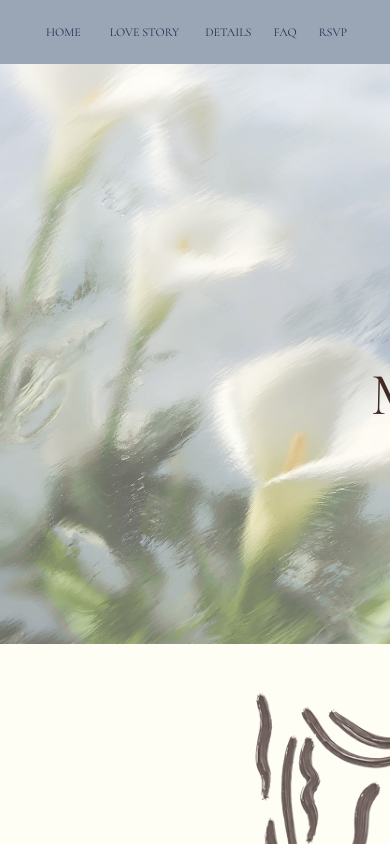
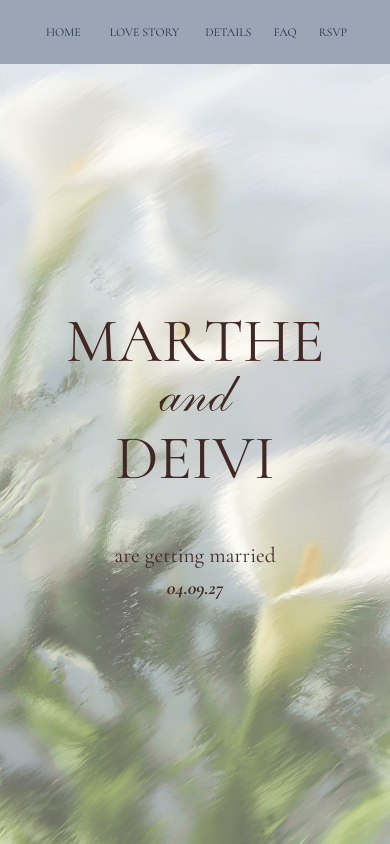
Before and after one commit to Russamadda/weddinginvitation, a Next.js app: page / in a window 390 px wide. Shown: the top 844 px of the page. Built offline with nearby package versions, Linux system fonts and the light colour scheme; no server answers.

Commit message:
Improve mobile hero sizing and header safe area

```diff
--- a/app/globals.css
+++ b/app/globals.css
@@ -19,7 +19,7 @@ h1, h2, p { margin: 0; font-weight: 400; }
 a { color: inherit; text-decoration: none; }
 a:focus-visible { outline: 2px solid #1d2e4d; outline-offset: 5px; }
 img { display: block; max-width: none; }
-.site-header { height: 84px; background: #9aa5b6; display: grid; place-items: center; }
+.site-header { height: calc(84px + env(safe-area-inset-top, 0px)); padding-top: env(safe-area-inset-top, 0px); background: #9aa5b6; display: grid; place-items: center; }
 .site-header nav { display: flex; align-items: center; gap: 20.484px; color: #1d2e4d; font: 400 13.3333px/18px "Cormorant SC", Georgia, serif; text-transform: uppercase; }
 .site-header nav a { text-align: center; flex-shrink: 0; }
 .site-header nav a:nth-child(1) { width: 47.8929px; }
@@ -104,11 +104,17 @@ img { display: block; max-width: none; }
 
 /* Scale the original centered composition, retaining its artwork and line breaks. */
 @media (max-width: 600px) {
-  .site-header { height: 64px; }
+  .site-header { height: calc(64px + env(safe-area-inset-top, 0px)); }
   .site-header nav { gap: 16px; font-size: 12px; }
-  .hero { height: 580px; }
+  .hero { height: calc(100svh - 64px - env(safe-area-inset-top, 0px)); min-height: 440px; }
   .hero-art { background-size: cover; background-position: center; }
-  .hero-content, .invitation-artboard, .countdown-artboard, .rsvp-artboard { margin: 0; left: 50%; transform: translateX(-50%) scale(calc(100vw / 600px)); transform-origin: center top; }
+  .invitation-artboard, .countdown-artboard, .rsvp-artboard { margin: 0; left: 50%; transform: translateX(-50%) scale(calc(100vw / 600px)); transform-origin: center top; }
+  .hero-content { width: 100%; height: 100%; padding: 32px 24px; display: flex; flex-direction: column; align-items: center; justify-content: center; gap: 48px; }
+  .hero h1 { width: 100%; font-size: clamp(54px, 16vw, 84px); line-height: 1.12; }
+  .hero h1 span { position: static; display: block; }
+  .hero h1 .name-and { font-size: .95em; line-height: .8; }
+  .marriage-line { position: static; font-size: clamp(20px, 5.5vw, 28px); line-height: 1.3; }
+  .marriage-line time { display: inline-block; margin-top: 6px; font-size: .9em; }
   .home-intro { height: calc(100vw * 798 / 600); }
   .countdown { height: calc(100vw * 132 / 600); }
   .home-rsvp { height: calc(100vw * 852 / 600); }
@@ -363,6 +369,7 @@ img { display: block; max-width: none; }
 .sr-only { position: absolute; width: 1px; height: 1px; padding: 0; overflow: hidden; clip-path: inset(50%); white-space: nowrap; }
 .hero-letter { display: inline-block; font-style: inherit; animation: written-reveal .75s cubic-bezier(.22,.61,.36,1) both; animation-delay: var(--letter-delay); }
 .hero h1 .hero-letter { animation-duration: 1.2s; }
+.marriage-line .hero-letter { animation-duration: .45s; }
 @keyframes written-reveal { from { opacity: 0; clip-path: inset(0 100% 0 0); translate: 0 3px; } to { opacity: 1; clip-path: inset(0 -35% 0 -35%); translate: 0 0; } }
 .reveal-ready { opacity: 0; translate: 0 10px; transition: opacity .85s ease, translate .85s cubic-bezier(.22,.61,.36,1); }
 .reveal-visible { opacity: 1; translate: 0 0; }
--- a/app/layout.tsx
+++ b/app/layout.tsx
@@ -1,6 +1,13 @@
-import type { Metadata } from "next";
+import type { Metadata, Viewport } from "next";
 import "./globals.css";
 import PageAnimations from "@/components/PageAnimations";
+
+export const viewport: Viewport = {
+  width: "device-width",
+  initialScale: 1,
+  viewportFit: "cover",
+  themeColor: "#9aa5b6",
+};
 
 export const metadata: Metadata = {
   metadataBase: new URL(process.env.SITE_URL || "http://127.0.0.1:3000"),
--- a/components/Hero.tsx
+++ b/components/Hero.tsx
@@ -10,7 +10,7 @@ export default function Hero() {
       <div className="hero-art" aria-hidden="true" />
       <div className="hero-content">
         <h1 id="couple-names" aria-label="Marthe and Deivi"><span className="name-marthe" aria-hidden="true"><WrittenText text="Marthe" start={0.2} interval={0.15} /></span><span className="name-and" aria-hidden="true"><WrittenText text="and" start={1.2} interval={0.15} /></span><span className="name-deivi" aria-hidden="true"><WrittenText text="Deivi" start={1.8} interval={0.15} /></span></h1>
-        <p className="marriage-line"><span className="sr-only">are getting married</span><span aria-hidden="true"><WrittenText text="are getting married" start={3.3} /></span><br /><time dateTime="2027-09-04" aria-label="September 4, 2027"><span aria-hidden="true"><WrittenText text="04.09.27" start={4.7} /></span></time></p>
+        <p className="marriage-line"><span className="sr-only">are getting married</span><span aria-hidden="true"><WrittenText text="are getting married" start={3.65} interval={0.03} /></span><br /><time dateTime="2027-09-04" aria-label="September 4, 2027"><span aria-hidden="true"><WrittenText text="04.09.27" start={4.7} interval={0.04} /></span></time></p>
       </div>
     </section>
   );
```
